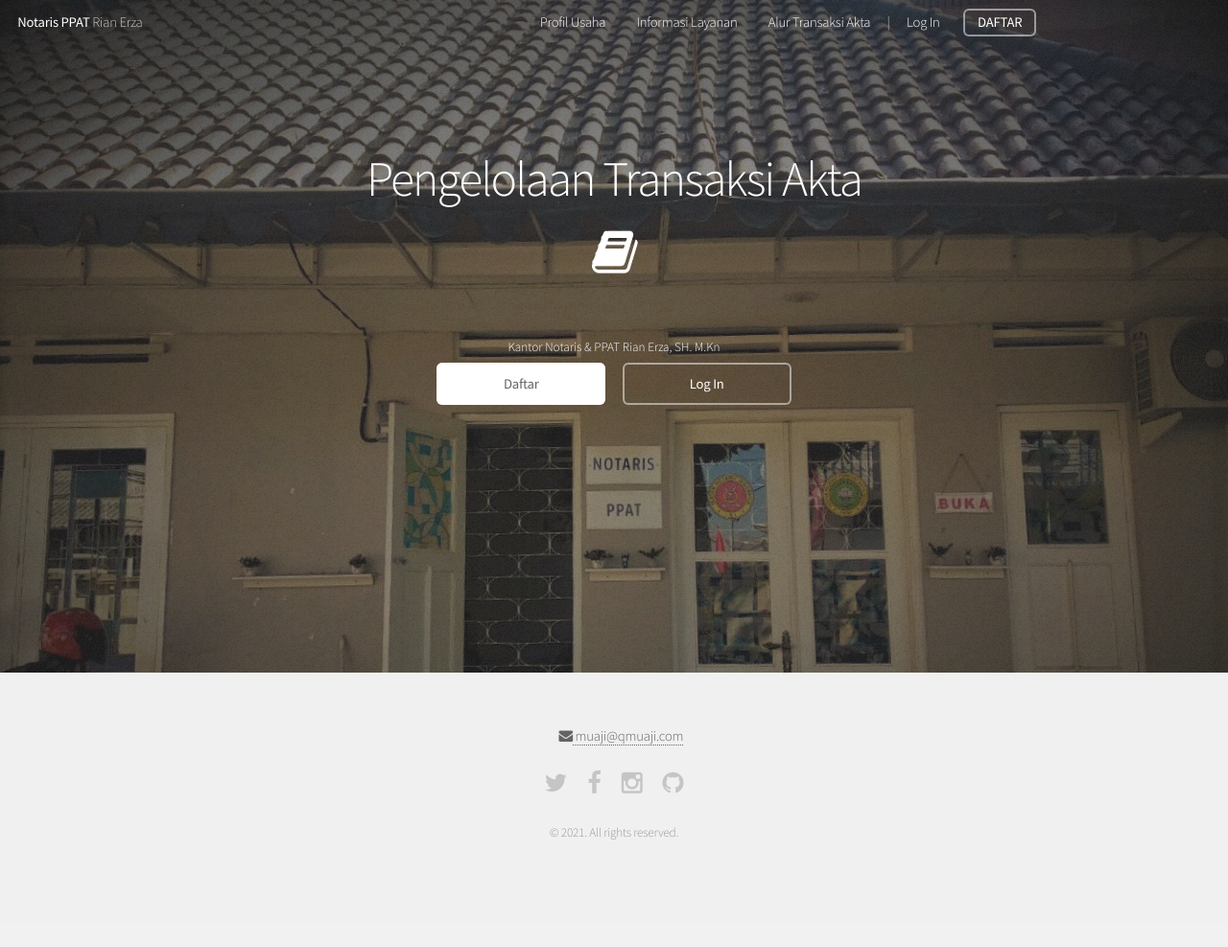
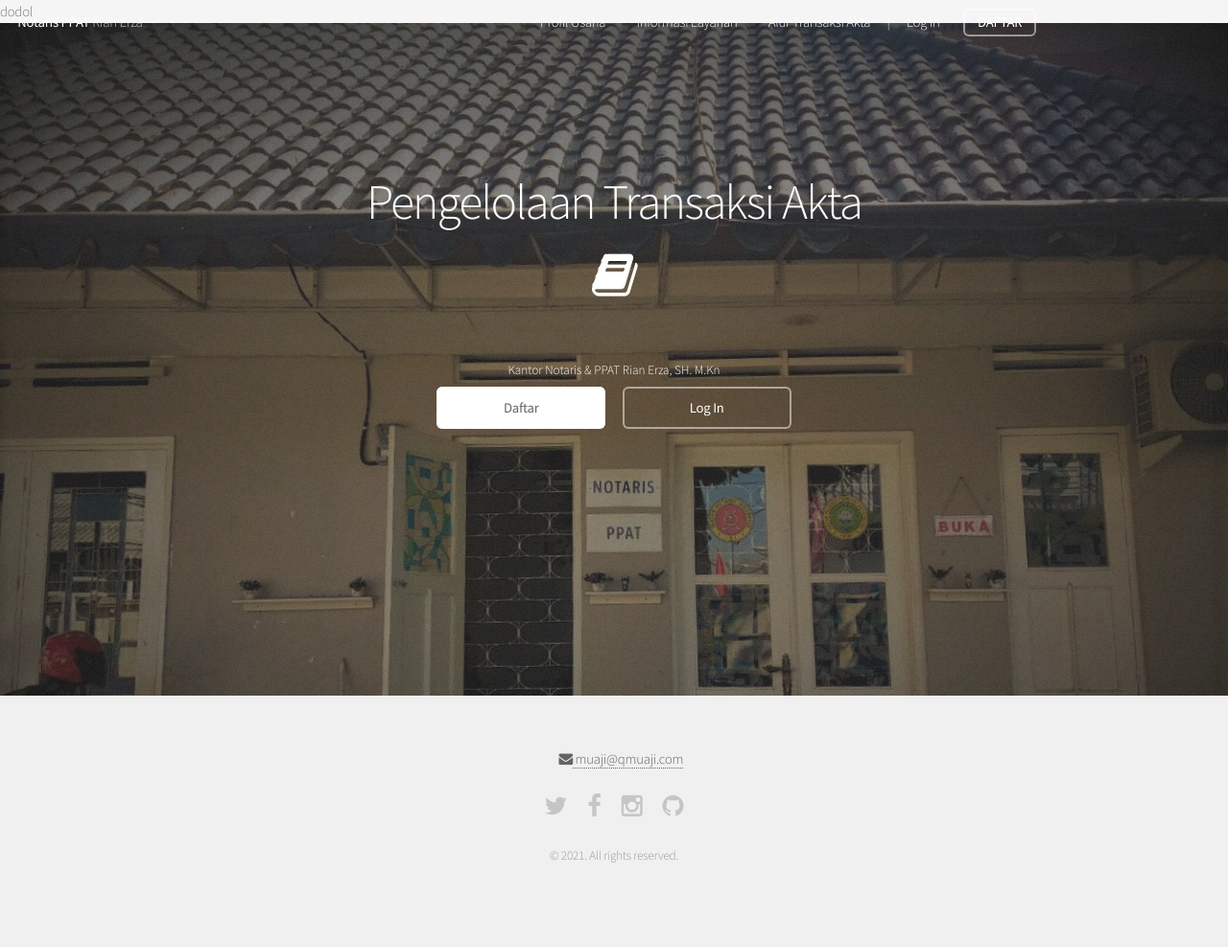
Before and after one commit to qmuaji/Notaris-PPAT, a PHP site: page /index.php in a window 1280 px wide. Shown: the whole page at 96% size. Before the commit the page ends 875 px from the top, so only its background shows below. Run offline with PHP 8.4, Linux system fonts and the light colour scheme; a stand-in replaces the project's code that opens the database connection.

Commit message:
test dari vscode

```diff
--- a/index.php
+++ b/index.php
@@ -1,7 +1,7 @@
 <?php
 require 'core/init.php';
 include 'includes/_head.php';
-
+echo"dodol";
 ?>
 <body class="landing">
 	<header id="header" class="alt"><meta http-equiv="Content-Type" content="text/html; charset=utf-8">
```
